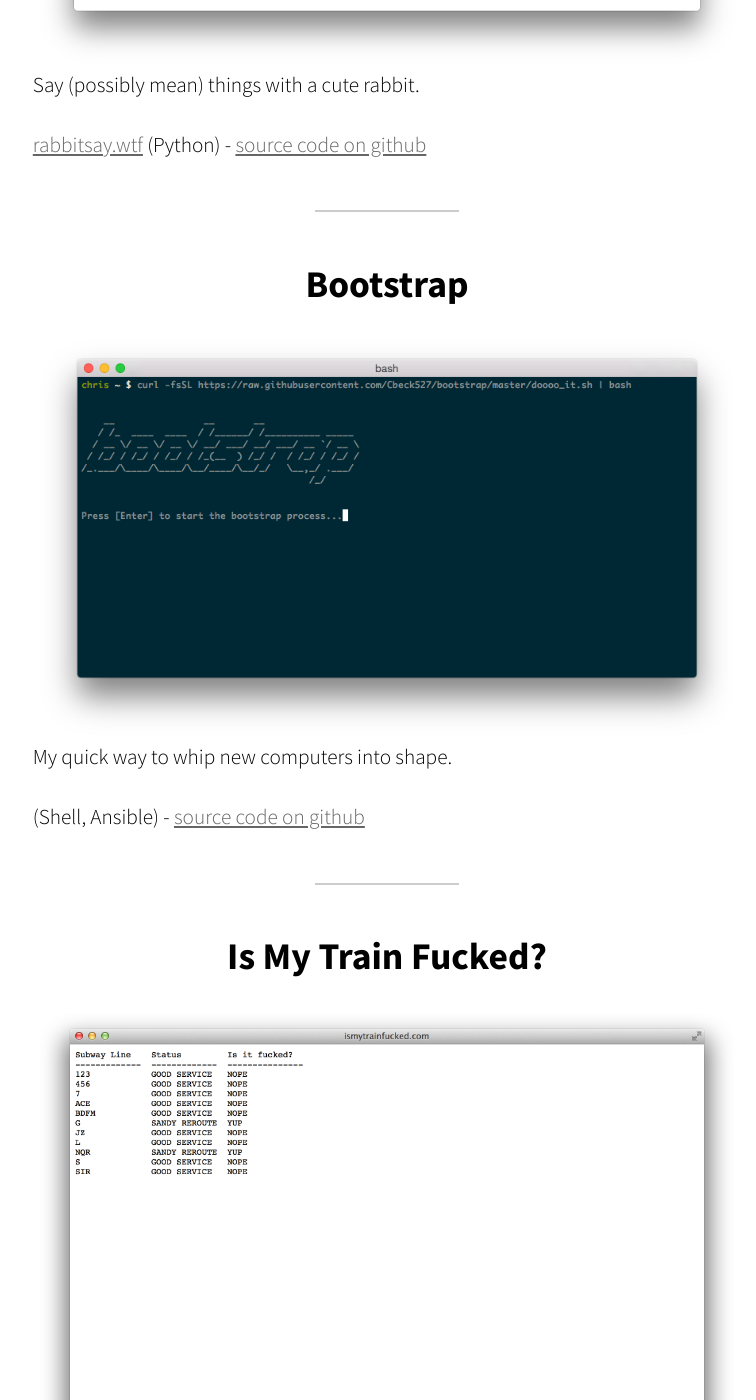
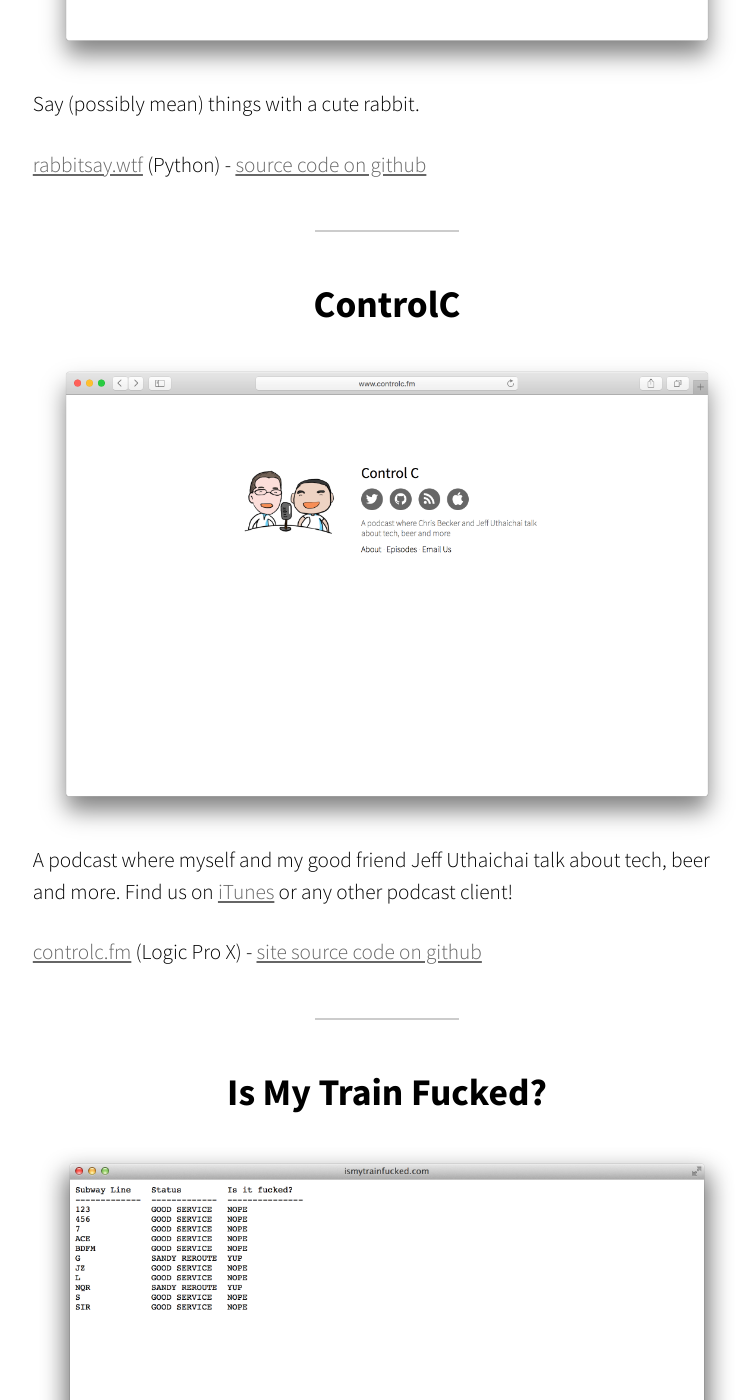
Before and after one commit to Cbeck527/becker.am, a Jekyll site: the page built from src/projects/index.md, in a window 1280 px wide and 1400 px high, scrolled down 800 px. Shown: the whole window, without its empty margins (253-1009 px from the left). Built offline with Jekyll 4.4.1, drawn with Linux system fonts in a browser that asks for light colours; nearby versions of some CDN libraries.

Commit message:
Add ControlC as a project, remove pending project

```diff
--- a/src/projects/index.md
+++ b/src/projects/index.md
@@ -13,6 +13,20 @@ Say (possibly mean) things with a cute rabbit.
 
 <hr />
 
+## ControlC
+
+![ControlC](controlc.png)
+A podcast where myself and my good friend Jeff Uthaichai talk about tech, beer
+and more. Find us on [iTunes](https://itunes.apple.com/us/podcast/control-c/id976429134?mt=2)
+or any other podcast client!
+
+[controlc.fm](http://controlc.fm)
+(Logic Pro X) - [site source code on github](https://github.com/Cbeck527/controlc.fm)
+
+<hr />
+
+<!-- Coming soon, thanks for peeking at the source :)
+
 ## Bootstrap
 
 ![Bootstrap](bootstrap.png)
@@ -21,6 +35,8 @@ My quick way to whip new computers into shape.
 (Shell, Ansible) - [source code on github](https://github.com/Cbeck527/bootstrap)
 
 <hr />
+
+-->
 
 ## Is My Train Fucked?
 
```
Also changed, not shown: src/projects/controlc.png (added), src/projects/rabbitsay.png.
